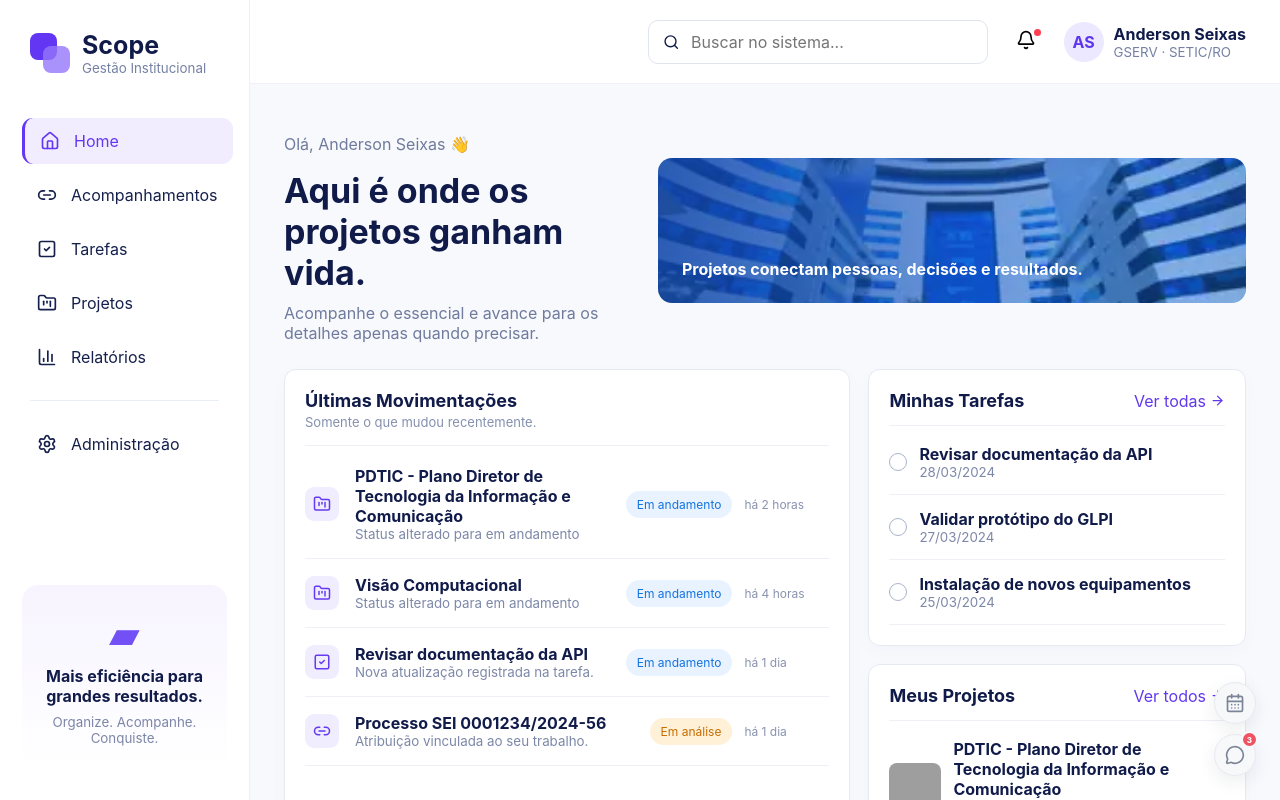
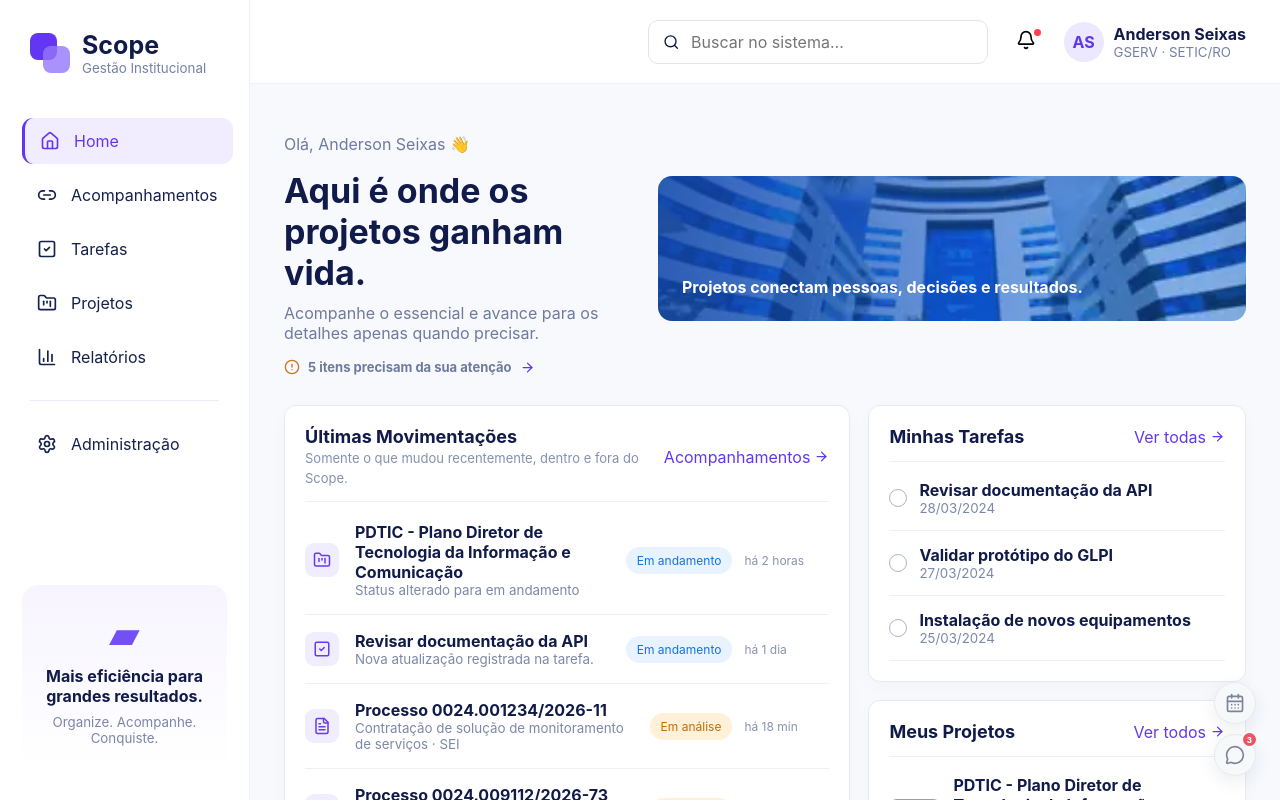
Before and after one commit to 6xAs/scope-react-ts-blitz, a React (Vite) app: page / in a window 1280 px wide. Shown: the top 800 px of the page. Built offline with nearby package versions, Linux system fonts and the light colour scheme; grey boxes are pictures that could not be loaded.

Commit message:
feat: leva interoperabilidade de forma sutil para a Home

```diff
--- a/src/pages/Home.tsx
+++ b/src/pages/Home.tsx
@@ -1,14 +1,28 @@
 import { useEffect, useState } from 'react'
-import { ArrowRight, CheckSquare2, FolderKanban, Link2 } from 'lucide-react'
+import { AlertCircle, ArrowRight, CheckSquare2, FileText, FolderKanban, LifeBuoy, Link2 } from 'lucide-react'
 import { Link } from 'react-router-dom'
 import { StatusPill } from '../components/StatusPill'
-import { assignments, projects, tasks } from '../data/mock'
+import { projects, tasks } from '../data/mock'
+import { getUnifiedWorkItems, sourceLabel } from '../integrations'
+import type { WorkItem } from '../integrations/types'
+import '../interoperability.css'
 
 const heroFallback =
   'linear-gradient(90deg, rgba(18, 73, 176, 0.92), rgba(26, 126, 255, 0.48))'
 
+function SourceIcon({ item }: { item: WorkItem }) {
+  if (item.source === 'SEI') return <FileText size={18} />
+  if (item.source === 'GLPI') return <LifeBuoy size={18} />
+  return <Link2 size={18} />
+}
+
 export function Home() {
   const [heroBackground, setHeroBackground] = useState(heroFallback)
+  const [externalItems, setExternalItems] = useState<WorkItem[]>([])
+
+  useEffect(() => {
+    getUnifiedWorkItems().then(setExternalItems)
+  }, [])
 
   useEffect(() => {
     let active = true
@@ -32,6 +46,9 @@ export function Home() {
     }
   }, [])
 
+  const attentionCount = externalItems.filter((item) => item.attention).length
+  const recentExternal = externalItems.slice(0, 2)
+
   return (
     <div>
       <div className="home-hero">
@@ -41,6 +58,17 @@ export function Home() {
           <span>
             Acompanhe o essencial e avance para os detalhes apenas quando precisar.
           </span>
+
+          {attentionCount > 0 && (
+            <Link to="/atribuicoes" className="home-attention-link">
+              <AlertCircle size={16} />
+              <span>
+                <strong>{attentionCount}</strong>{' '}
+                {attentionCount === 1 ? 'item precisa' : 'itens precisam'} da sua atenção
+              </span>
+              <ArrowRight size={15} />
+            </Link>
+          )}
         </div>
 
         <div
@@ -53,13 +81,19 @@ export function Home() {
 
       <div className="home-grid">
         <section className="panel panel-wide">
-          <div className="panel-head">
+          <div className="panel-head inline">
+            <div>
               <h2>Últimas Movimentações</h2>
-            <span>Somente o que mudou recentemente.</span>
+              <span>Somente o que mudou recentemente, dentro e fora do Scope.</span>
+            </div>
+
+            <Link to="/atribuicoes">
+              Acompanhamentos <ArrowRight size={15} />
+            </Link>
           </div>
 
           <div className="movement-list">
-            {projects.slice(0, 2).map((project, index) => (
+            {projects.slice(0, 1).map((project, index) => (
               <div className="movement-row" key={project.id}>
                 <div className="movement-icon">
                   <FolderKanban size={18} />
@@ -91,19 +125,23 @@ export function Home() {
               <time>há 1 dia</time>
             </div>
 
-            <div className="movement-row">
+            {recentExternal.map((item) => (
+              <div className="movement-row" key={item.id}>
                 <div className="movement-icon">
-                <Link2 size={18} />
+                  <SourceIcon item={item} />
                 </div>
 
                 <div>
-                <strong>{assignments[0].title}</strong>
-                <small>Atribuição vinculada ao seu trabalho.</small>
+                  <strong>{item.title}</strong>
+                  <small>
+                    {item.description} · {sourceLabel(item.source)}
+                  </small>
                 </div>
 
-              <StatusPill>{assignments[0].status}</StatusPill>
-              <time>há 1 dia</time>
+                <StatusPill>{item.status}</StatusPill>
+                <time>{item.updated}</time>
               </div>
+            ))}
           </div>
         </section>
 
```
Lines whose indentation alone changed are shown as unchanged.
